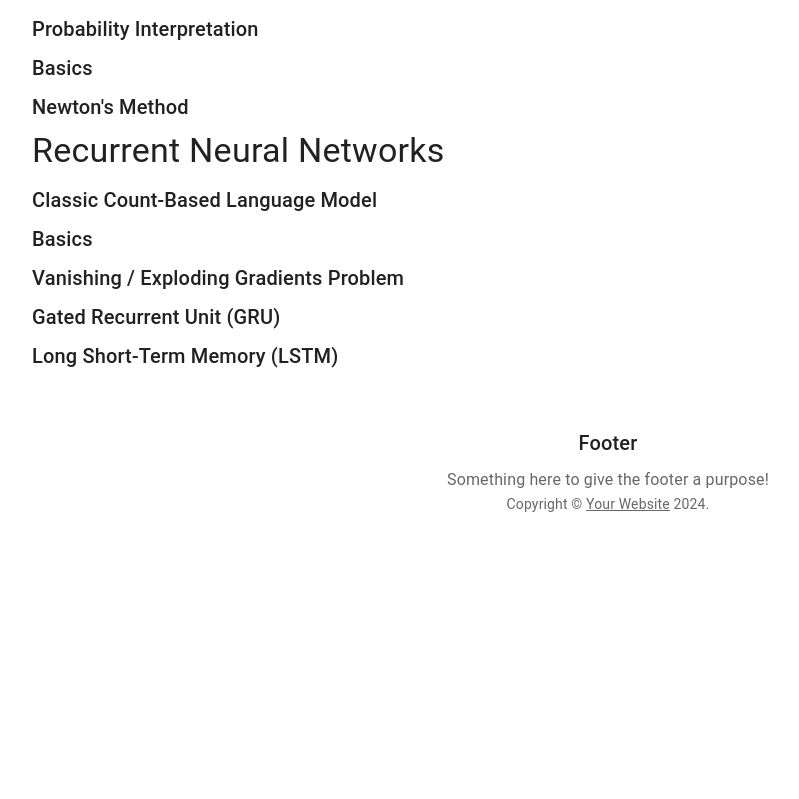
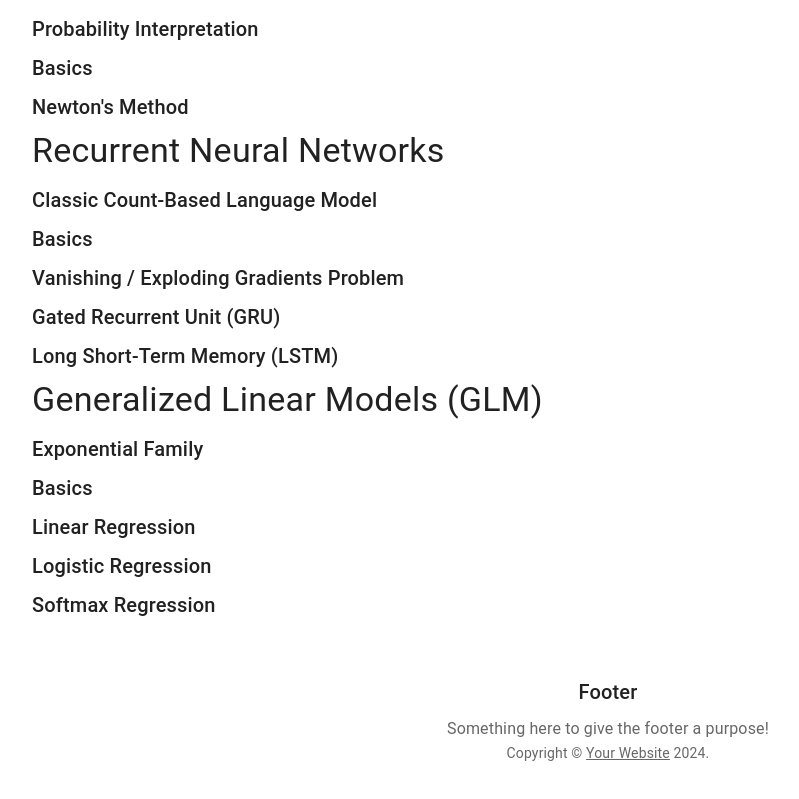
Before and after one commit to godpeny/pages, a React (Create React App) app in the folder main/: page / in a window 1280 px wide. Shown: the part 2398-3197 px from the top of the page, without its empty margins (32-831 px from the left). Before the commit the page ends 2960 px from the top, so only its background shows below. Built offline with nearby package versions, Linux system fonts and the light colour scheme.

Commit message:
feat: [GSMSEPLC-26] adding Topics to write. (Generalized Linear Model) --- - adding Topics to write. (Generalized Linear Model).

```diff
--- a/main/src/Blog.tsx
+++ b/main/src/Blog.tsx
@@ -21,6 +21,7 @@ import post4 from './blog-post.4.md';
 import post5 from './blog-post.5.md';
 import post6 from './blog-post.6.md';
 import post7 from './blog-post.7.md';
+import post8 from './blog-post.8.md';
 
 const sections = [
   { title: 'Technology', url: '#' },
@@ -63,7 +64,7 @@ const featuredPosts = [
   },
 ];
 
-const posts = [post0,post1, post2, post3, post4, post5, post6, post7];
+const posts = [post0,post1, post2, post3, post4, post5, post6, post7, post8];
 
 const sidebar = {
   title: 'About',
--- /dev/null
+++ b/main/src/blog-post.8.md
@@ -0,0 +1,11 @@
+# Generalized Linear Models (GLM)
+
+## Exponential Family
+
+## Basics
+
+## Linear Regression
+
+## Logistic Regression
+
+## Softmax Regression
```
